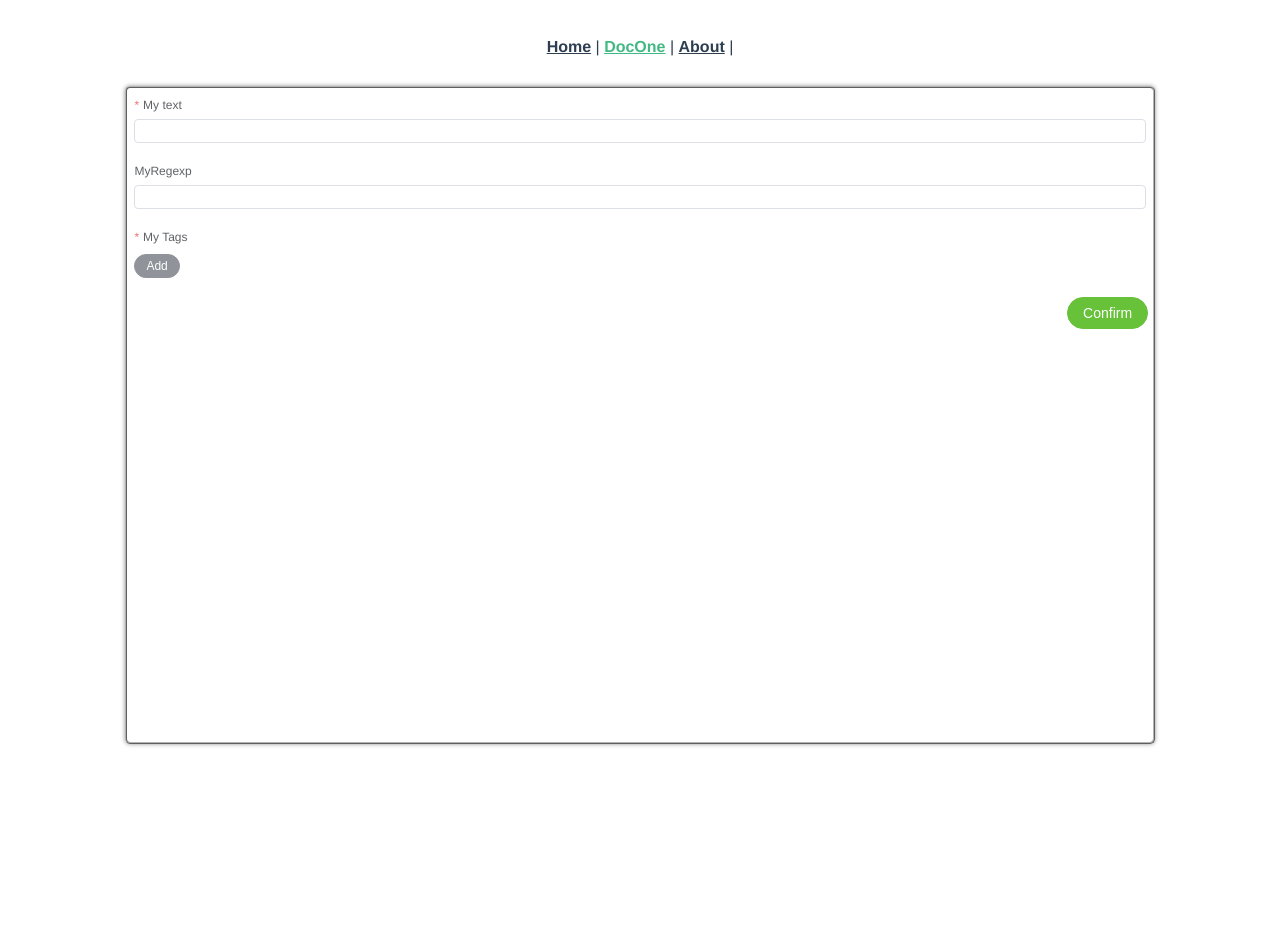
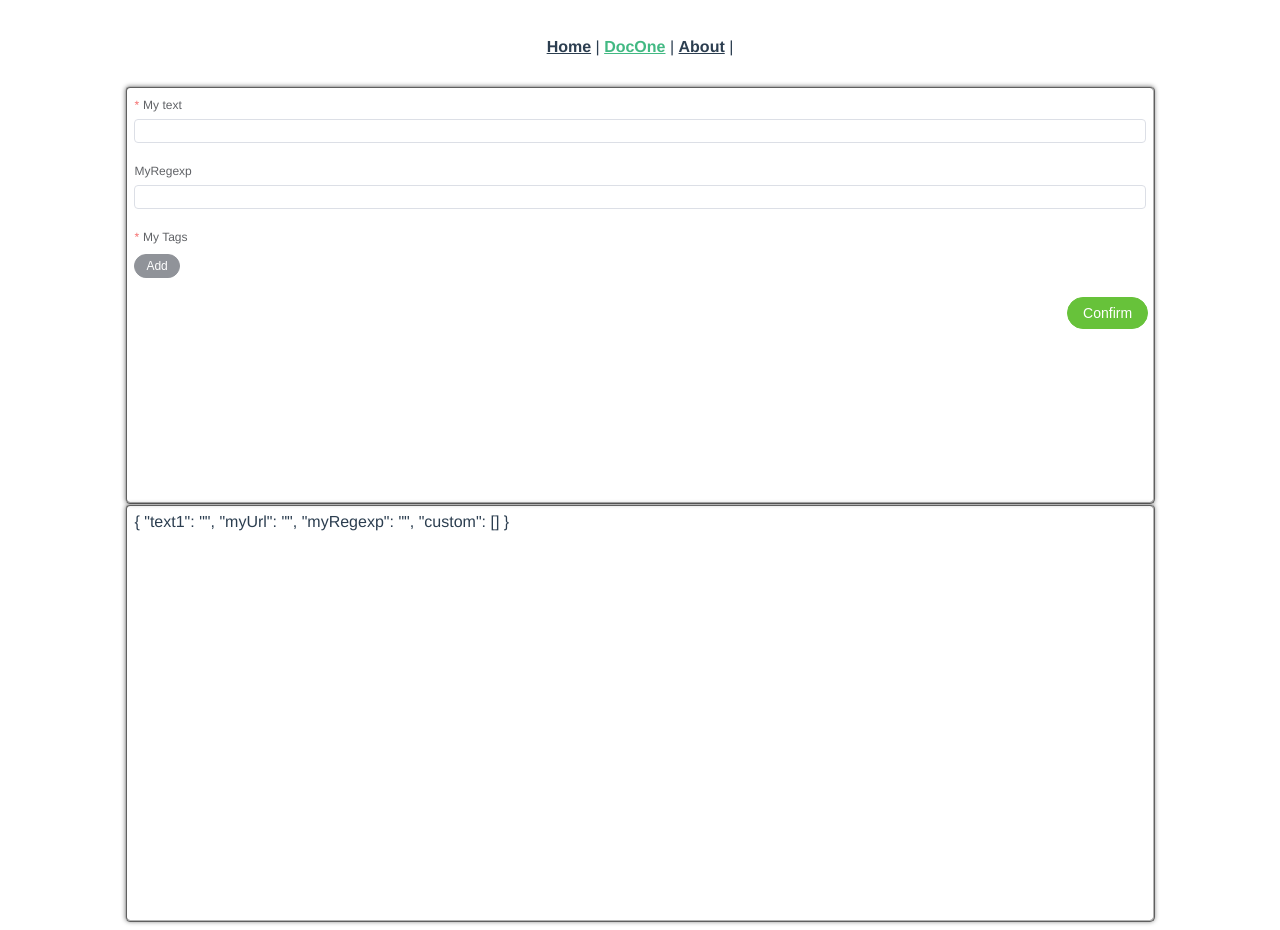
Before and after one commit to pavellzubkov/element-plus-form-shema, a Vue app: page /docOne in a window 1280 px wide. Before the commit the page ends 800 px from the top, so only its background shows below. Built offline with nearby package versions, Linux system fonts and the light colour scheme.

Commit message:
check point

```diff
--- a/src/components/CreateDocC.vue
+++ b/src/components/CreateDocC.vue
@@ -1,12 +1,15 @@
 <template>
   <div style="width: 100%; alignment: center">
-    <div class="bordered-item">
+    <div class="form-block">
       <MyFormC
         :shema="shemaObj"
         v-model="docDoc.payload"
         editable="create"
         @checked="formIsOk"
       ></MyFormC>
+    </div>
+    <div class="form-block">
+      {{ docDoc.payload }}
     </div>
   </div>
 </template>
@@ -55,11 +58,11 @@ export default defineComponent({
 </script>
 
 <style scoped>
-.bordered-item {
+.form-block {
   width: 80%;
-  height: 80vh;
+  height: 50vh;
   padding: 7px;
-  overflow: paged-y-controls;
+  overflow: auto;
   text-align: left;
   margin: auto;
   border: 2px ridge #b3b3b3;
--- a/src/components/DocsShemas/docOneShemaClass.ts
+++ b/src/components/DocsShemas/docOneShemaClass.ts
@@ -42,6 +42,7 @@ export class DocOneShemaClass extends BaseFormShema<IDocOne> {
               min: 5,
               message: "Min 5 symbols",
             },
+            { whitespace: true },
           ],
         },
         myUrl: {
--- a/src/components/MyForm/MyFormClass.ts
+++ b/src/components/MyForm/MyFormClass.ts
@@ -37,9 +37,14 @@ export class MyFormClass {
   ): IFormRules => {
     const outRules: IFormRules = {};
     Object.keys(shema.properties).forEach((fieldName) => {
+      const rules: IFormNativeRule[] = [];
+      rules.push({
+        type: shema.properties[fieldName].type,
+        message:
+          shema.properties[fieldName].wrongTypeMessage ||
+          `Field must be ${shema.properties[fieldName].type}`,
+      });
       if (shema.properties[fieldName].rules) {
-        const rules: IFormNativeRule[] = [];
-
         shema.properties[fieldName].rules.forEach((rule) => {
           const r: IFormNativeRule = {};
           Object.assign(r, rule);
@@ -49,23 +54,26 @@ export class MyFormClass {
           if (rule.asyncValidator) {
             r.asyncValidator = rule.asyncValidator(formVal);
           }
-          if (rule.type === "string") {
+          if (shema.properties[fieldName].type === "string") {
             r.transform = this.trimValue;
           }
           rules.push(r);
         });
-        rules.push({
-          type: shema.properties[fieldName].type,
-          message:
-            shema.properties[fieldName].wrongTypeMessage ||
-            `Field must be ${shema.properties[fieldName].type}`,
-        });
-        outRules[fieldName] = rules;
       }
+      outRules[fieldName] = rules;
     });
     return outRules;
   };
 
-  private trimValue: IFormTransformFunc<string> = (value: string) =>
-    value.trim();
+  private trimValue: IFormTransformFunc<string> = (value: string) => {
+    const trimmed = value.trim();
+    console.log(
+      "trimme - val -",
+      JSON.stringify(value),
+      ". trimmed -",
+      JSON.stringify(trimmed),
+      "."
+    );
+    return trimmed;
+  };
 }
```
